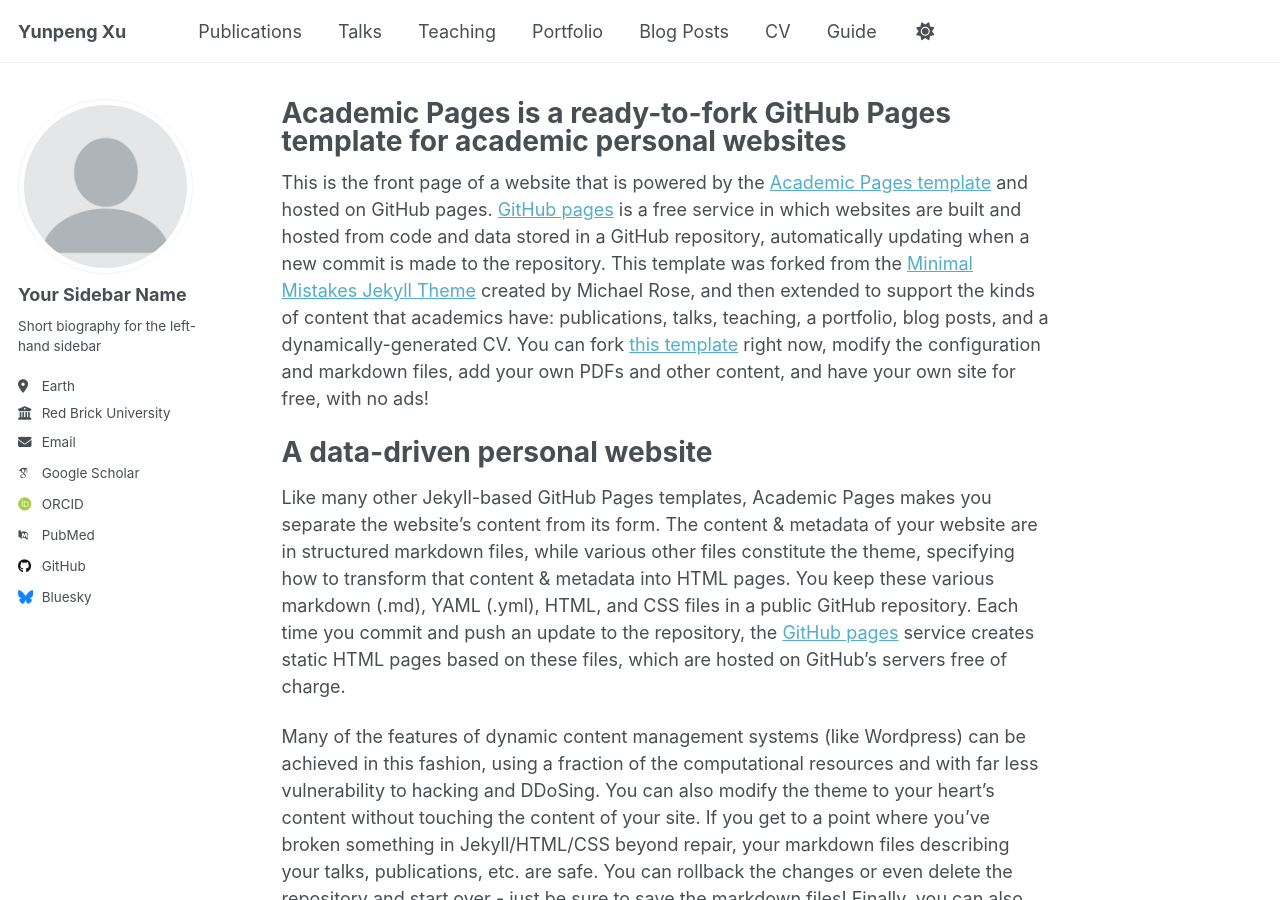
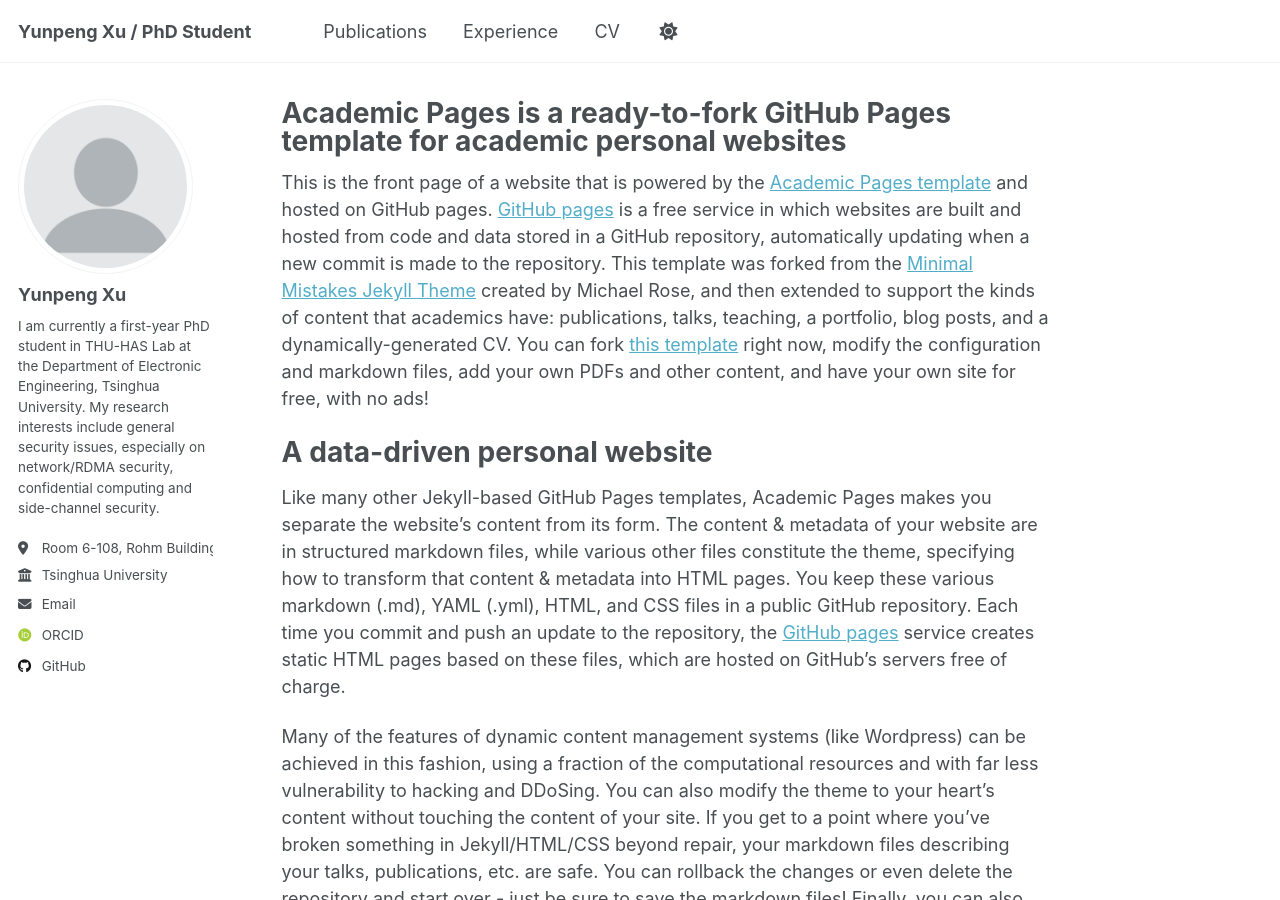
Before and after one commit to xuyp20thu/xuyp20thu.github.io, a Jekyll site: the page built from _pages/about.md, in a window 1280 px wide and 900 px high. Built offline with Jekyll 4.4.1, drawn with Linux system fonts in a browser that asks for light colours; some web fonts are replaced.

Commit message:
Modified some site-wide metadata, added pub

```diff
--- a/_config.yml
+++ b/_config.yml
@@ -9,13 +9,14 @@
 # Basic Site Settings
 locale                   : "en-US"
 site_theme               : "default"
-title                    : "Yunpeng Xu"
+title                    : "Yunpeng Xu / PhD Student"
 title_separator          : "-"
 name                     : &name "Yunpeng Xu"
-description              : &description "personal description"
-url                      : https://academicpages.github.io # the base hostname & protocol for your site e.g. "https://[your GitHub username].github.io" or if you already have some other page hosted on Github then use "https://[your GitHub username].github.io/[Your Repo Name]"
+description              : &description "I am currently a first-year PhD student in THU-HAS Lab at the Department of Electronic Engineering,
+  Tsinghua University. My research interests include general security issues, especially on network/RDMA security, confidential computing and side-channel security."
+url                      : https://xuyp20thu.github.io # the base hostname & protocol for your site e.g. "https://[your GitHub username].github.io" or if you already have some other page hosted on Github then use "https://[your GitHub username].github.io/[Your Repo Name]"
 baseurl                  : "" # the subpath of your site, e.g. "/blog"
-repository               : "academicpages/academicpages.github.io"
+repository               : "xuyp20thu/xuyp20thu.github.io"
 
 # Site Author - The following control what appear as part of the author content on the side bar.
 #               If a field is blank the icon and link will not appear, otherwise it will be shown.
@@ -23,22 +24,23 @@ repository               : "academicpages/academicpages.github.io"
 author:
   # Biographic information
   avatar           : "profile.png"
-  name             : "Your Sidebar Name"
+  name             : "Yunpeng Xu"
   pronouns         : # example: "she/her"
-  bio              : "Short biography for the left-hand sidebar"
-  location         : "Earth"
-  employer         : "Red Brick University"
+  bio              : "I am currently a first-year PhD student in THU-HAS Lab at the Department of Electronic Engineering,
+    Tsinghua University. My research interests include general security issues, especially on network/RDMA security, confidential computing and side-channel security."
+  location         : "Room 6-108, Rohm Building, Tsinghua University, Beijing, China"
+  employer         : "Tsinghua University"
   uri              : # URL
-  email            : "none@example.org"
+  email            : "xyp24@mails.tsinghua.edu.cn"
 
   # Academic websites
   academia         : # URL
   arxiv            : # URL - Update with the correct link to your profile
-  googlescholar    : "https://scholar.google.com/citations?user=PS_CX0AAAAAJ"
+  googlescholar    : # "https://scholar.google.com/citations?user=PS_CX0AAAAAJ"
   impactstory      : # URL
-  orcid            : "http://orcid.org/yourorcidurl"
+  orcid            : "http://orcid.org/0009-0007-5083-0925"
   semantic         : # URL
-  pubmed           : "https://www.ncbi.nlm.nih.gov/pubmed/?term=john+snow"
+  pubmed           : # "https://www.ncbi.nlm.nih.gov/pubmed/?term=john+snow"
   researchgate     : # URL
   scopus           : # URL
 
@@ -46,12 +48,12 @@ author:
   bitbucket        : # Username - Update with your username on the site
   codepen          : # Username
   dribbble         : # Username
-  github           : "academicpages"
+  github           : "xuyp20thu"
   kaggle           : # Username
   stackoverflow    : # User number or user number and name (i.e., use "1" or "1/jeff-atwood")
 
   # Social media
-  bluesky          : "bsky.app" # Replace this with you Bluesky username
+  bluesky          : # "bsky.app" # Replace this with you Bluesky username
   facebook         : # Username
   flickr           : # Username
   foursquare       : # Username
@@ -78,10 +80,10 @@ author:
 
 # Publication Category - The following the list of publication categories and their headings
 publication_category:
-  books:
-    title: 'Books'
-  manuscripts:
-    title: 'Journal Articles'
+  # books:
+  #   title: 'Books'
+  # manuscripts:
+  #   title: 'Journal Articles'
   conferences:
     title: 'Conference Papers'
 
--- a/_data/navigation.yml
+++ b/_data/navigation.yml
@@ -11,17 +11,17 @@ main:
   - title: "Publications"
     url: /publications/
 
-  - title: "Talks"
-    url: /talks/
+  # - title: "Talks"
+  #   url: /talks/
 
-  - title: "Teaching"
+  - title: "Experience"
     url: /teaching/
 
-  - title: "Portfolio"
-    url: /portfolio/
+  # - title: "Portfolio"
+  #   url: /portfolio/
 
-  - title: "Blog Posts"
-    url: /year-archive/
+  # - title: "Blog Posts"
+  #   url: /year-archive/
 
   - title: "CV"
     url: /cv/
@@ -29,5 +29,5 @@ main:
   # - title: "CV"
   #   url: /cv-json/
 
-  - title: "Guide"
-    url: /markdown/
+  # - title: "Guide"
+  #   url: /markdown/
```
Also changed, not shown: _publications/2009-10-01-paper-title-number-1.md (deleted, +0 -14 lines), _publications/DAC25-RAGNAR.md (added, +14 -0 lines), files/DAC25-RAGNAR.bib (added, +7 -0 lines), files/bibtex1.bib (deleted, +0 -10 lines), 1 other file.
